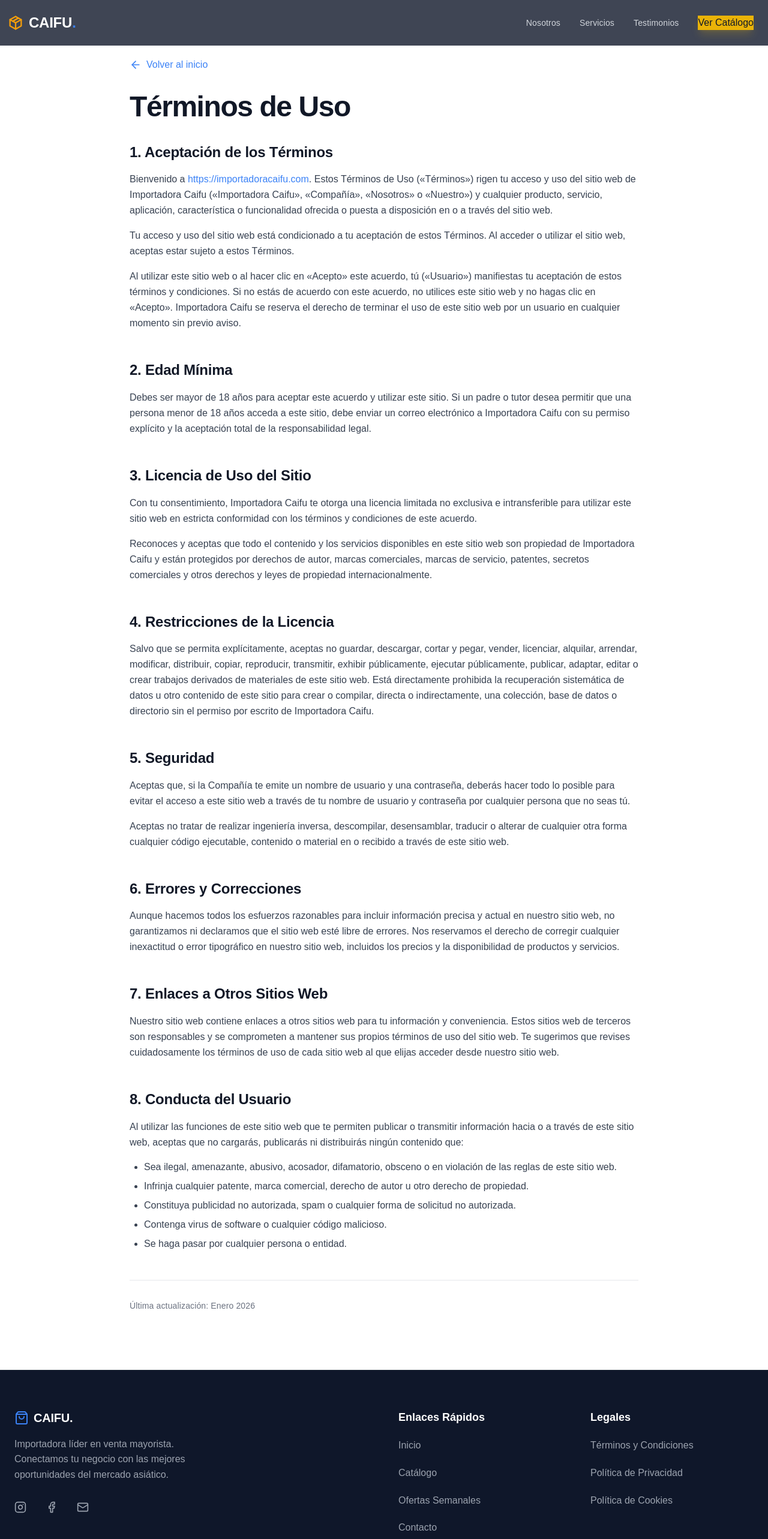
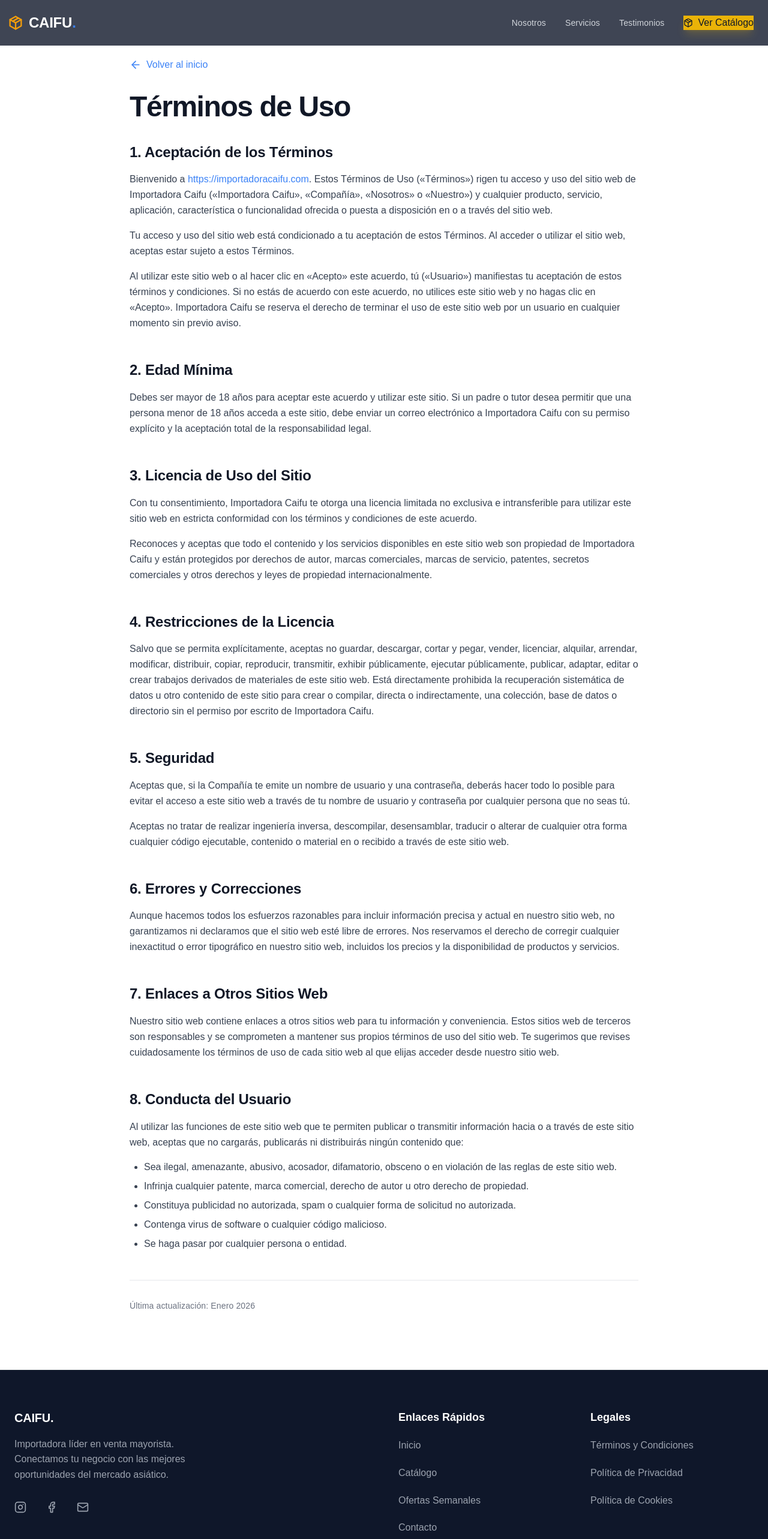
Before and after one commit to Victormflz/CAIFU, a React (Vite) app: page /terminos-de-uso in a window 1280 px wide. Shown: the top 2566 px of the page at 60% size. Built offline with nearby package versions, Linux system fonts and the light colour scheme.

Commit message:
refactor: remove footer icon and improve catalog button
- Removed ShoppingBag icon from Footer brand section
- Added Package icon to Ver Catálogo button in Navbar
- Enhanced button with icon for better visual hierarchy

```diff
--- a/components/Footer.tsx
+++ b/components/Footer.tsx
@@ -1,5 +1,5 @@
 import React from 'react';
-import { ShoppingBag, Instagram, Facebook, Mail } from 'lucide-react';
+import { Instagram, Facebook, Mail } from 'lucide-react';
 import { Link } from 'react-router-dom';
 
 export const Footer: React.FC = () => {
@@ -12,8 +12,7 @@ export const Footer: React.FC = () => {
 
           {/* Brand Column - Full width on mobile */}
           <div className="sm:col-span-2">
-            <div className="flex items-center gap-2 mb-4">
-              <ShoppingBag className="w-6 h-6 text-brand-500" aria-hidden="true" />
+            <div className="mb-4">
               <span className="text-xl font-black text-white">CAIFU.</span>
             </div>
             <p className="text-gray-400 text-sm sm:text-base max-w-xs mb-6 leading-relaxed">
--- a/components/Navbar.tsx
+++ b/components/Navbar.tsx
@@ -1,5 +1,5 @@
 import React, { useState, useEffect } from 'react';
-import { Menu, X, ShoppingBag } from 'lucide-react';
+import { Menu, X, ShoppingBag, Package } from 'lucide-react';
 
 export const Navbar: React.FC = () => {
   const [isScrolled, setIsScrolled] = useState(false);
@@ -99,8 +99,9 @@ export const Navbar: React.FC = () => {
             </a>
             <a
               href="#catalogo"
-              className="btn-base bg-yellow-500 text-brand-900 hover:bg-yellow-400 active:bg-yellow-600 shadow-lg shadow-yellow-500/20"
+              className="btn-base bg-yellow-500 text-brand-900 hover:bg-yellow-400 active:bg-yellow-600 shadow-lg shadow-yellow-500/20 inline-flex items-center gap-2"
             >
+              <Package className="w-4 h-4" aria-hidden="true" />
               Ver Catálogo
             </a>
           </div>
@@ -155,8 +156,9 @@ export const Navbar: React.FC = () => {
             <a
               href="#catalogo"
               onClick={() => setIsMobileMenuOpen(false)}
-              className="mt-4 btn-base bg-yellow-500 text-brand-900 hover:bg-yellow-400 active:bg-yellow-600 font-bold text-lg shadow-lg shadow-yellow-500/30"
+              className="mt-4 btn-base bg-yellow-500 text-brand-900 hover:bg-yellow-400 active:bg-yellow-600 font-bold text-lg shadow-lg shadow-yellow-500/30 inline-flex items-center gap-2"
             >
+              <Package className="w-5 h-5" aria-hidden="true" />
               Ver Catálogo
             </a>
           </div>
```
